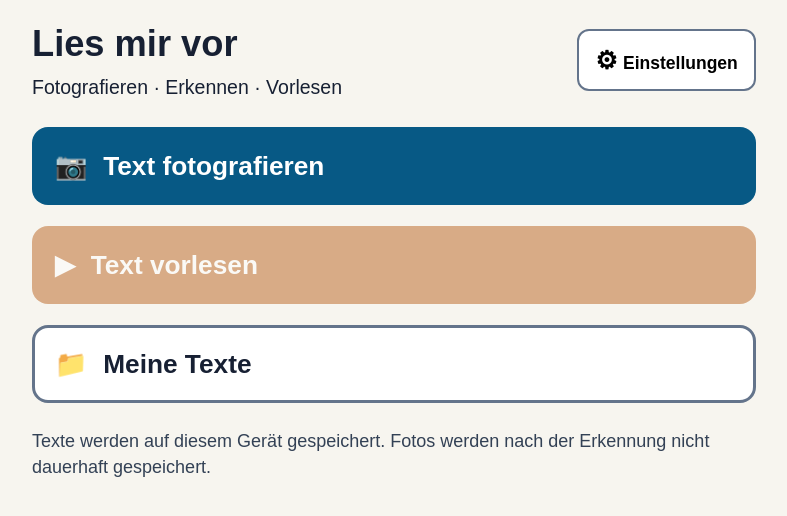
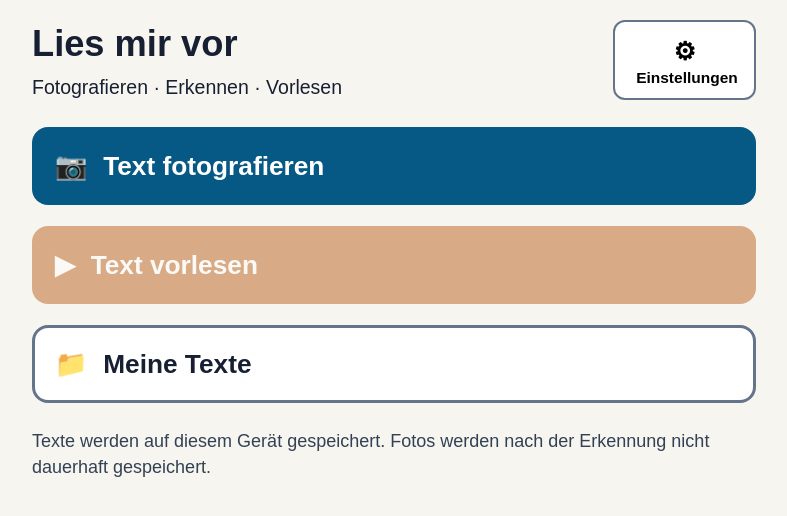
Before and after one commit to wernerfranzhagen-tech/lies-mir-vor, a plain HTML site: page index.html in a window 1280 px wide. Shown: the whole page, without its empty margins (246-1033 px from the left). Drawn offline with Linux system fonts and the light colour scheme.

Commit message:
Add files via upload

```diff
--- a/style.css
+++ b/style.css
@@ -4,7 +4,7 @@
 header{display:flex;align-items:center;justify-content:space-between;gap:12px;margin-bottom:18px}h1,h2{margin:0;font-size:1.45em}h3{font-size:1.1em}.sub{margin:.15em 0 0;font-size:.78em}
 button{font:inherit;cursor:pointer}.big{width:100%;min-height:76px;border-radius:16px;border:3px solid transparent;padding:.65em .75em;font-size:1.05em;font-weight:700;text-align:left;margin:7px 0;display:flex;align-items:center;gap:.6em}
 .primary{background:var(--blue);color:#fff}.accent{background:var(--orange);color:#fff}.success{background:var(--green);color:#fff}.danger{background:var(--red);color:#fff}.neutral{background:#fff;color:var(--ink);border-color:var(--border)}
-button:disabled{opacity:.45;cursor:not-allowed}.back,.iconBtn{min-height:58px;border:2px solid var(--border);background:#fff;border-radius:12px;padding:.45em .65em;font-weight:700}.iconBtn span{font-size:.7em;margin-left:.3em}
+button:disabled{opacity:.45;cursor:not-allowed}.back,.iconBtn{min-height:58px;border:2px solid var(--border);background:#fff;border-radius:12px;padding:.45em .65em;font-weight:700}.iconBtn span{display:block;font-size:.62em;line-height:1.15;margin-left:.3em}
 .homeButtons{display:flex;flex-direction:column;gap:7px}.privacy{font-size:.72em;color:#334155}.card{background:var(--card);border:2px solid #cbd5e1;border-radius:16px;padding:16px;margin:12px 0}.lead{margin-top:0}
 .hidden{display:none!important}.notice{border-radius:14px;padding:14px;margin:12px 0;background:#e0f2fe;border:2px solid #0284c7}.error{background:#fee2e2;border-color:#b91c1c}
 progress{width:100%;height:28px}textarea{width:100%;min-height:36vh;border:3px solid var(--border);border-radius:14px;padding:14px;background:#fff;color:var(--ink);font:inherit;line-height:1.6;resize:vertical}
@@ -12,5 +12,5 @@ progress{width:100%;height:28px}textarea{width:100%;min-height:36vh;border:3px s
 fieldset label{display:block;padding:.5em 0;font-weight:700}input[type=radio]{width:1.2em;height:1.2em;vertical-align:middle}
 .savedItem{background:#fff;border:2px solid #94a3b8;border-radius:16px;padding:14px;margin:12px 0}.savedItem h3{margin:.1em 0}.savedItem p{font-size:.75em}
 .savedActions{display:grid;grid-template-columns:1fr 1fr;gap:8px}
-@media(max-width:480px){.screen{padding:12px}.big{min-height:70px}.grid2,.savedActions{grid-template-columns:1fr 1fr}.iconBtn span{display:none}}
+@media(max-width:480px){.screen{padding:12px}.big{min-height:70px}.grid2,.savedActions{grid-template-columns:1fr 1fr}.iconBtn{display:flex;flex-direction:column;align-items:center;justify-content:center;min-width:112px;min-height:88px;padding:.3em}.iconBtn span{display:block;font-size:.56em;line-height:1.15;margin:.2em 0 0}}
 body[data-font="large"]{--base:21px}body[data-font="xlarge"]{--base:25px}body[data-font="xxlarge"]{--base:30px}
```
